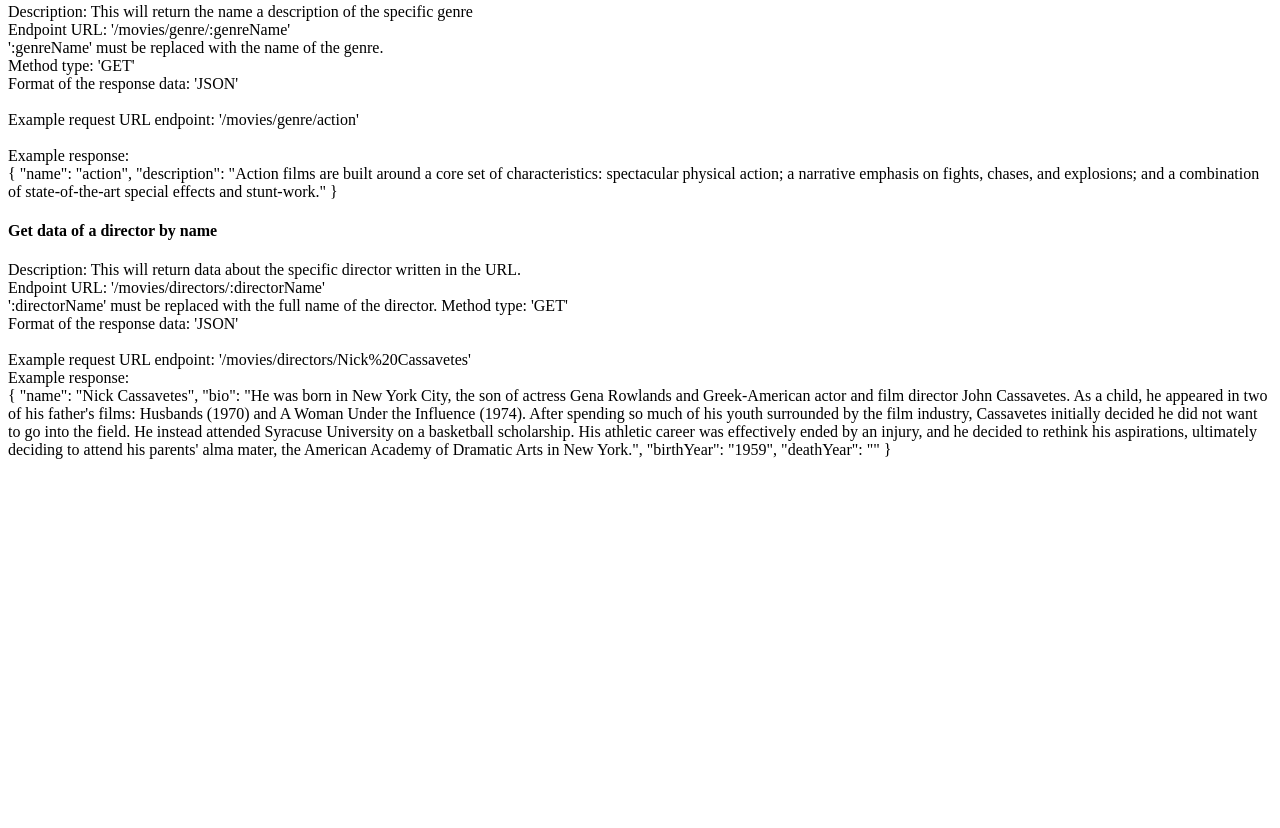
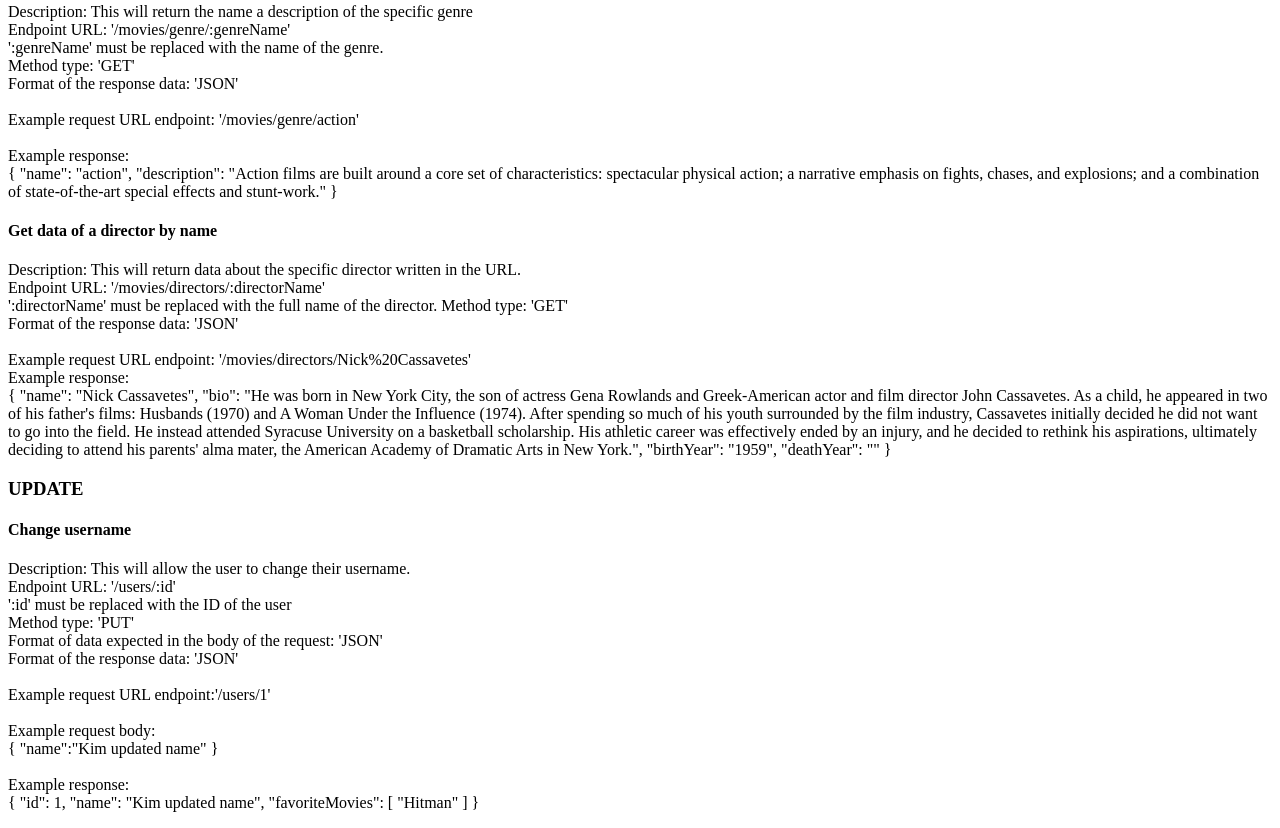
Before and after one commit to Darkpfeffer/movie_api, a website: page public/documentation.html in a window 1280 px wide. Shown: the part 1548-2376 px from the top of the page. Before the commit the page ends 2023 px from the top, so only its background shows below. Drawn offline with Linux system fonts and the light colour scheme.

Commit message:
documented endpoint (change username)

```diff
--- a/public/documentation.html
+++ b/public/documentation.html
@@ -146,6 +146,32 @@
                                 "deathYear": ""
                             }
                         </p>
+                <h3>UPDATE</h3>
+                    <h4>Change username</h4>
+                        <p>
+                            Description: This will allow the user to change their username.<br>
+                            Endpoint URL: '/users/:id'<br>
+                            ':id' must be replaced with the ID of the user<br>
+                            Method type: 'PUT'<br>
+                            Format of data expected in the body of the request: 'JSON'<br>
+                            Format of the response data: 'JSON'<br>
+                            <br>
+                            Example request URL endpoint:'/users/1'<br>
+                            <br>
+                            Example request body:<br>
+                            {
+                                "name":"Kim updated name"
+                            }<br>
+                            <br>
+                            Example response:<br>
+                            {
+                                "id": 1,
+                                "name": "Kim updated name",
+                                "favoriteMovies": [
+                                    "Hitman"
+                                ]
+                            }
+                        </p>
         </div>
     </body>
 </html>
```
